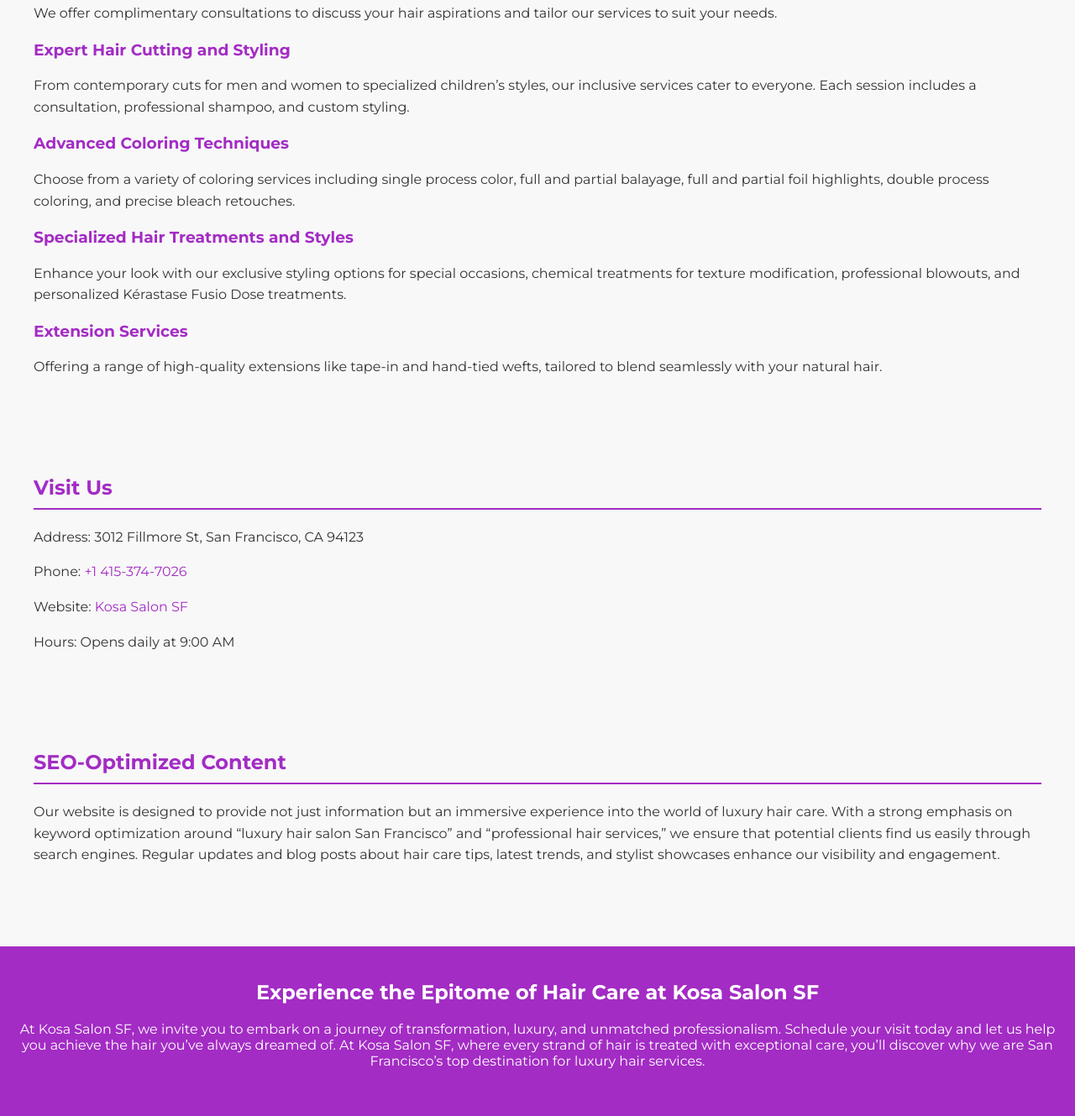
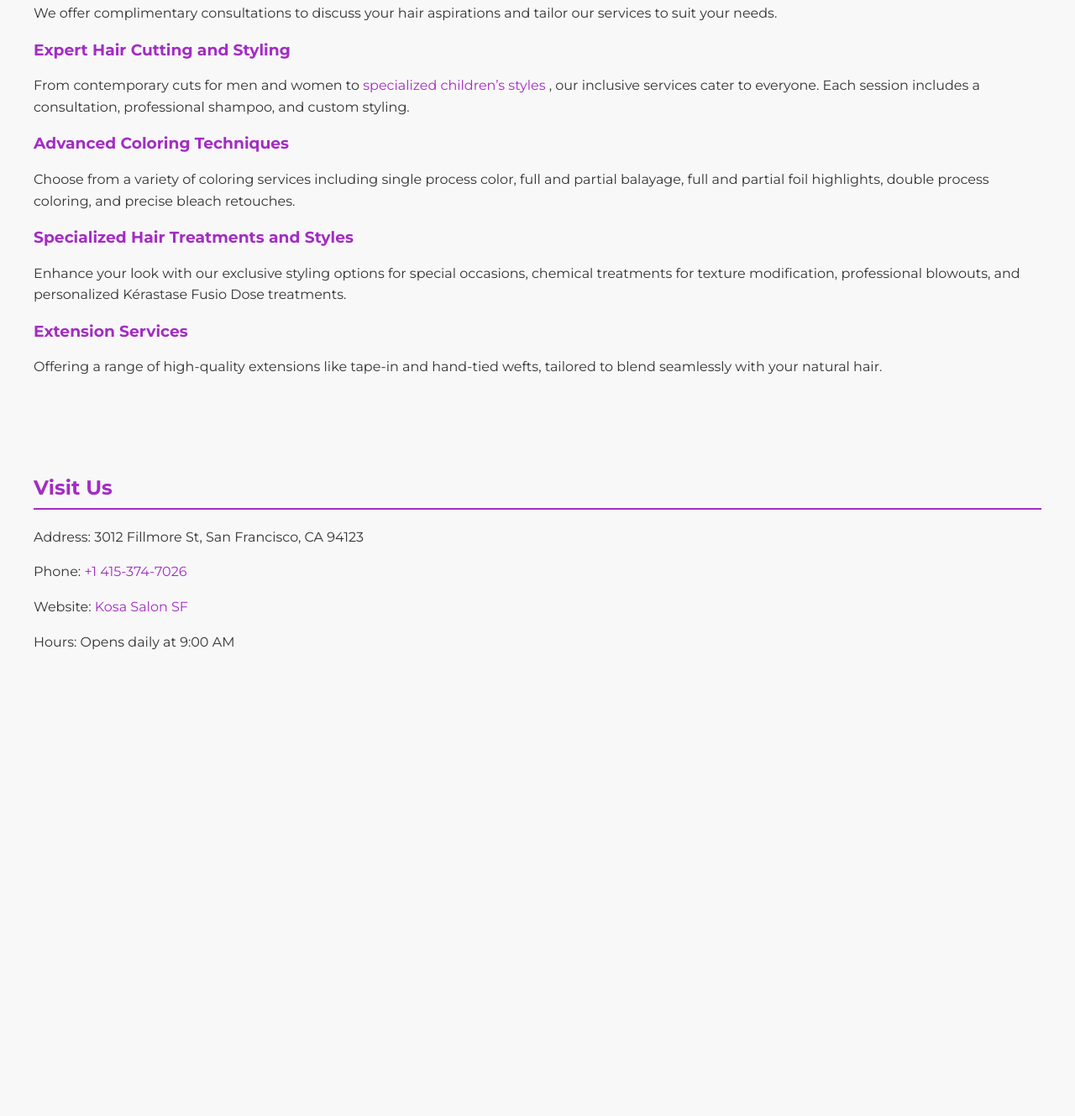
Before and after one commit to roberthinsom/luxuryhairsalon, a plain HTML site: page index.html in a window 1280 px wide. Shown: the part 1120-2449 px from the top of the page at 84% size. After the commit the page ends 1953 px from the top, so only its background shows below. Drawn offline with Linux system fonts and the light colour scheme.

Commit message:
Update index.html

```diff
--- a/index.html
+++ b/index.html
@@ -72,7 +72,7 @@
 <body>
     <header>
         <h1>Welcome to Kosa Salon SF - San Francisco’s Luxury Hair Experience</h1>
-        <p>Discover Luxury Hair Care in the Heart of San Francisco</p>
+        <p>Discover Luxury Hair Care in the Heart of <a href="https://kosasalonsf.com/">Hair Salon San Francisco</a> </p>
     </header>
     <section>
         <p>Kosa Salon SF, located in the bustling Marina District, redefines the art of hairdressing by offering an elite and personalized experience tailored to each client’s unique needs. Infused with elegance and artistry, our salon is not just a destination for hair services but a journey towards self-renewal and luxury.</p>
@@ -92,7 +92,7 @@
         <h3>Comprehensive Hair Consultation</h3>
         <p>We offer complimentary consultations to discuss your hair aspirations and tailor our services to suit your needs.</p>
         <h3>Expert Hair Cutting and Styling</h3>
-        <p>From contemporary cuts for men and women to specialized children’s styles, our inclusive services cater to everyone. Each session includes a consultation, professional shampoo, and custom styling.</p>
+        <p>From contemporary cuts for men and women to <a href="https://franciscoharisalon-link5094903-3c2730b2c1ad9b11444948b9251dd532.gitlab.io/">specialized children’s styles</a> , our inclusive services cater to everyone. Each session includes a consultation, professional shampoo, and custom styling.</p>
         <h3>Advanced Coloring Techniques</h3>
         <p>Choose from a variety of coloring services including single process color, full and partial balayage, full and partial foil highlights, double process coloring, and precise bleach retouches.</p>
         <h3>Specialized Hair Treatments and Styles</h3>
@@ -107,13 +107,5 @@
         <p>Website: <a href="http://www.kosasalonsf.com" target="_blank">Kosa Salon SF</a></p>
         <p>Hours: Opens daily at 9:00 AM</p>
     </section>
-    <section>
-        <h2>SEO-Optimized Content</h2>
-        <p>Our website is designed to provide not just information but an immersive experience into the world of luxury hair care. With a strong emphasis on keyword optimization around “luxury hair salon San Francisco” and “professional hair services,” we ensure that potential clients find us easily through search engines. Regular updates and blog posts about hair care tips, latest trends, and stylist showcases enhance our visibility and engagement.</p>
-    </section>
-    <footer>
-        <h2>Experience the Epitome of Hair Care at Kosa Salon SF</h2>
-        <p>At Kosa Salon SF, we invite you to embark on a journey of transformation, luxury, and unmatched professionalism. Schedule your visit today and let us help you achieve the hair you’ve always dreamed of. At Kosa Salon SF, where every strand of hair is treated with exceptional care, you’ll discover why we are San Francisco’s top destination for luxury hair services.</p>
-    </footer>
 </body>
 </html>
```
